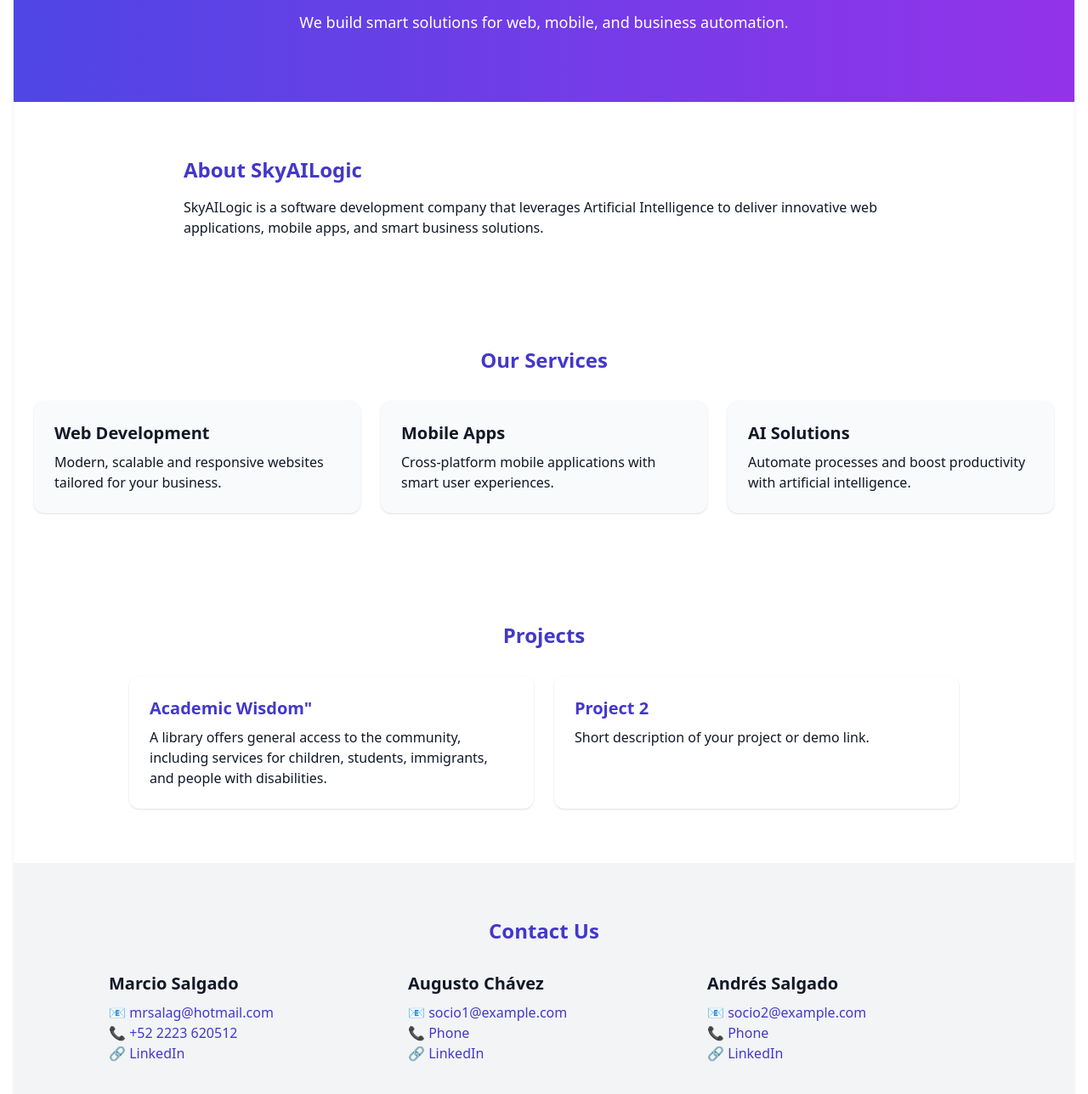
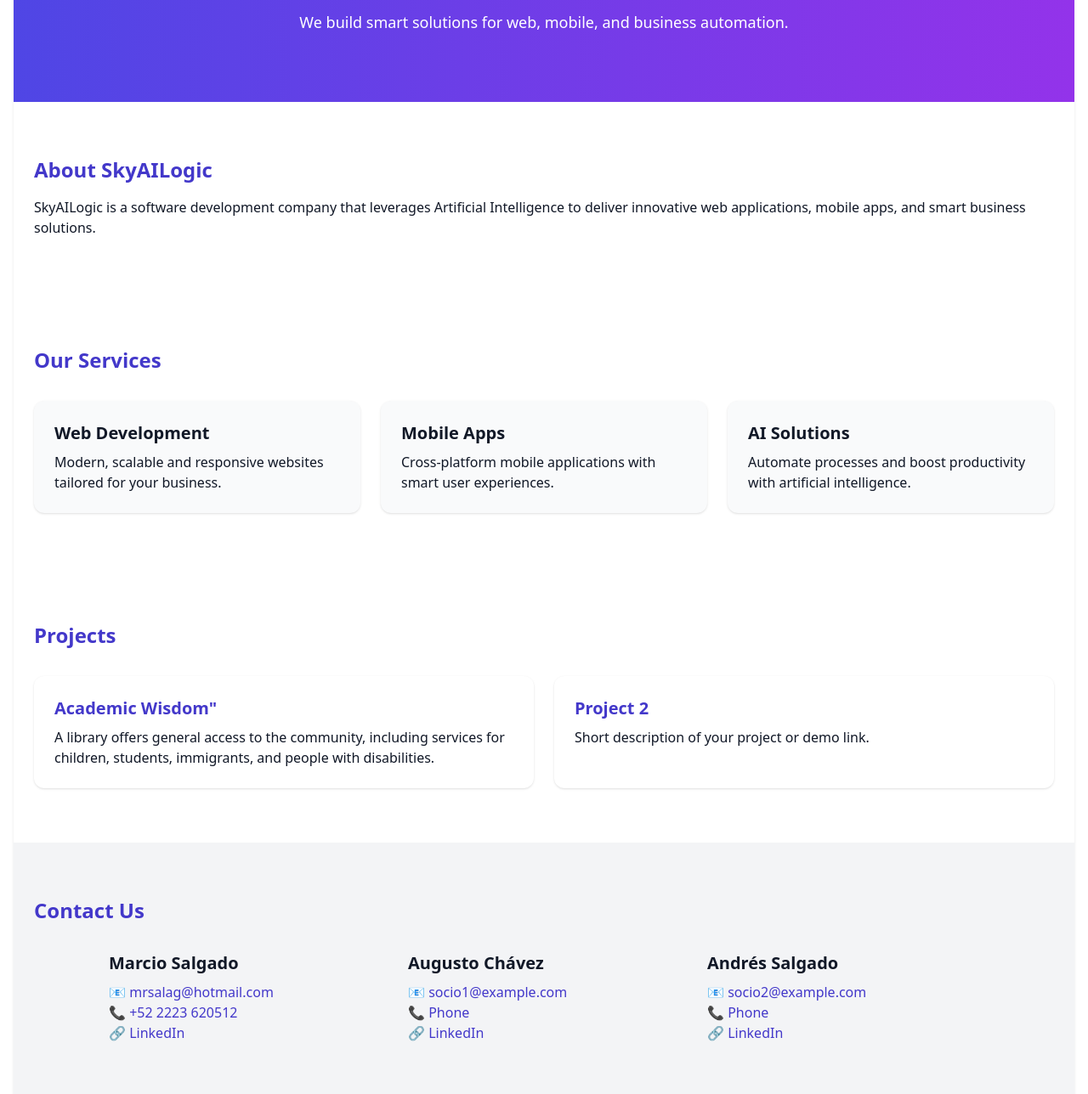
Before and after one commit to mrsalag1967/skyailogic, a plain HTML site: page index.html in a window 1280 px wide. Shown: the part 252-1540 px from the top of the page at 85% size. Drawn offline with nearby package versions, Linux system fonts and the light colour scheme.

```diff
--- a/index.html
+++ b/index.html
@@ -7,20 +7,11 @@
   <script src="https://cdn.tailwindcss.com"></script>
 </head>
 <body class="bg-gray-100 text-gray-900">
-
-
-
-
   <!-- Header -->
   <header class="bg-white shadow-md p-4 flex justify-between items-center">
-
-
    <header class="bg-white shadow sticky top-0 z-50">
 <link rel="icon" type="image/x-icon" href="images/favicon.ico">
 <link rel="shortcut icon" href="images/favicon.ico" type="image/x-icon">
-
-
-
   <!-- Header -->
   <header class="bg-white shadow-md p-4 flex justify-between items-center">
 
@@ -66,7 +57,7 @@
   </section>
 
   <!-- About -->
-  <section id="about" class="max-w-4xl mx-auto py-16 px-6">
+  <section id="about" class="max-w-8xl mx-auto py-16 px-6">
     <h3 data-en="About SkyAILogic" data-es="Sobre SkyAILogic"
         class="text-2xl font-bold mb-4 text-indigo-700 lang">
       About SkyAILogic
@@ -84,7 +75,7 @@
   <!-- Services -->
   <section id="services" class="bg-white py-16 px-6">
     <h3 data-en="Our Services" data-es="Nuestros Servicios"
-        class="text-2xl font-bold mb-8 text-center text-indigo-700 lang">
+        class="text-2xl font-bold mb-8 text-Left text-indigo-700 lang">
       Our Services
     </h3>
     <div class="grid md:grid-cols-3 gap-6">
@@ -125,9 +116,9 @@
   </section>
 
   <!-- Projects -->
-  <section id="projects" class="max-w-5xl mx-auto py-16 px-6">
+  <section id="projects" class="max-w-8xl mx-auto py-16 px-6">
     <h3 data-en="Projects" data-es="Proyectos"
-        class="text-2xl font-bold mb-8 text-indigo-700 text-center lang">
+        class="text-2xl font-bold mb-8 text-indigo-700 text-Left lang">
       Projects
     </h3>
     <div class="grid md:grid-cols-2 gap-6">
@@ -159,7 +150,7 @@
   </section>
 
 <!-- Contact -->
-<section id="contact" class="bg-gray-100 py-16 px-6 text-center">
+<section id="contact" class="bg-gray-100 py-16 px-6 text-left">
   <h3 data-en="Contact Us" data-es="Contáctanos"
       class="text-2xl font-bold mb-8 text-indigo-700 lang">
     Contact Us
```
